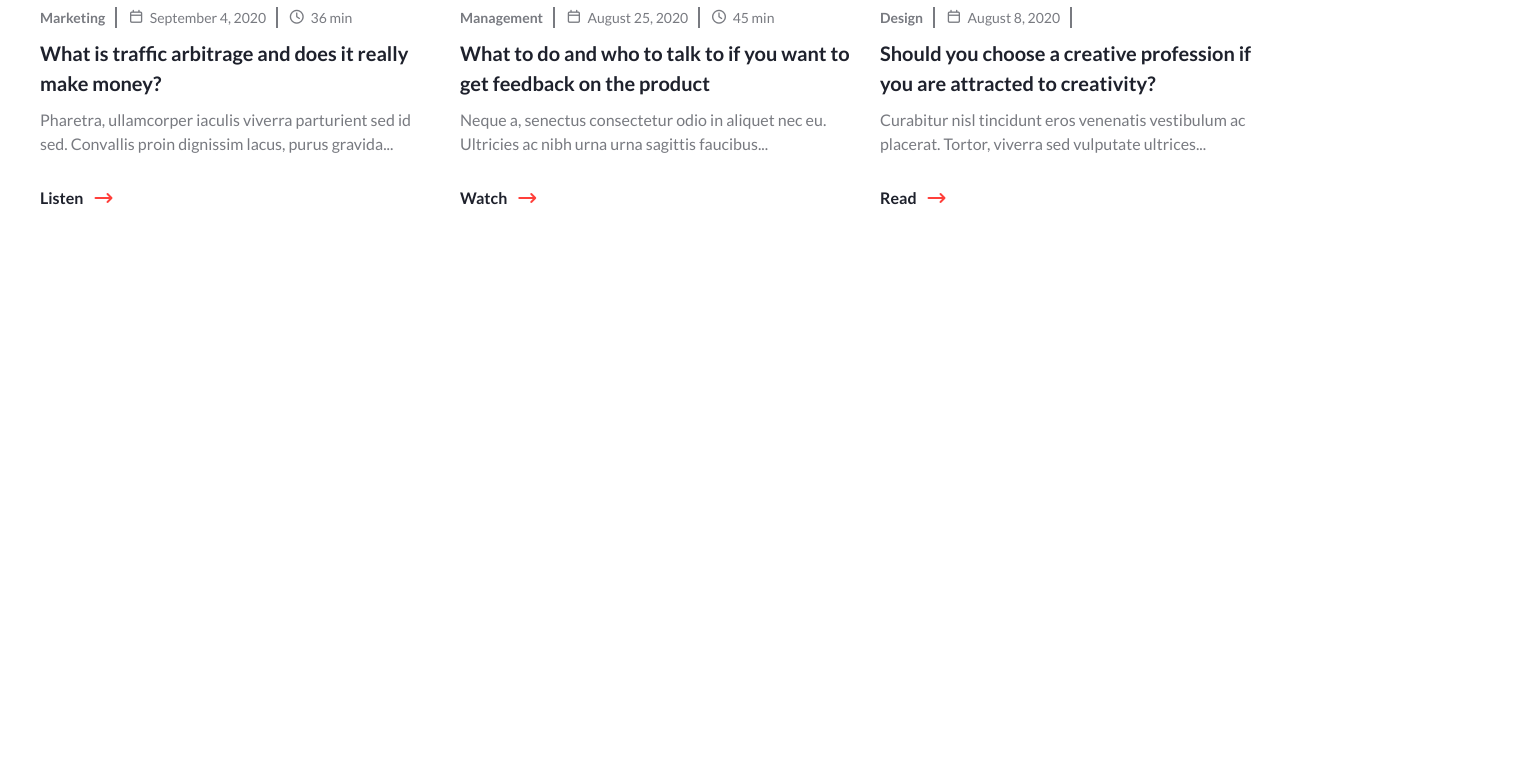
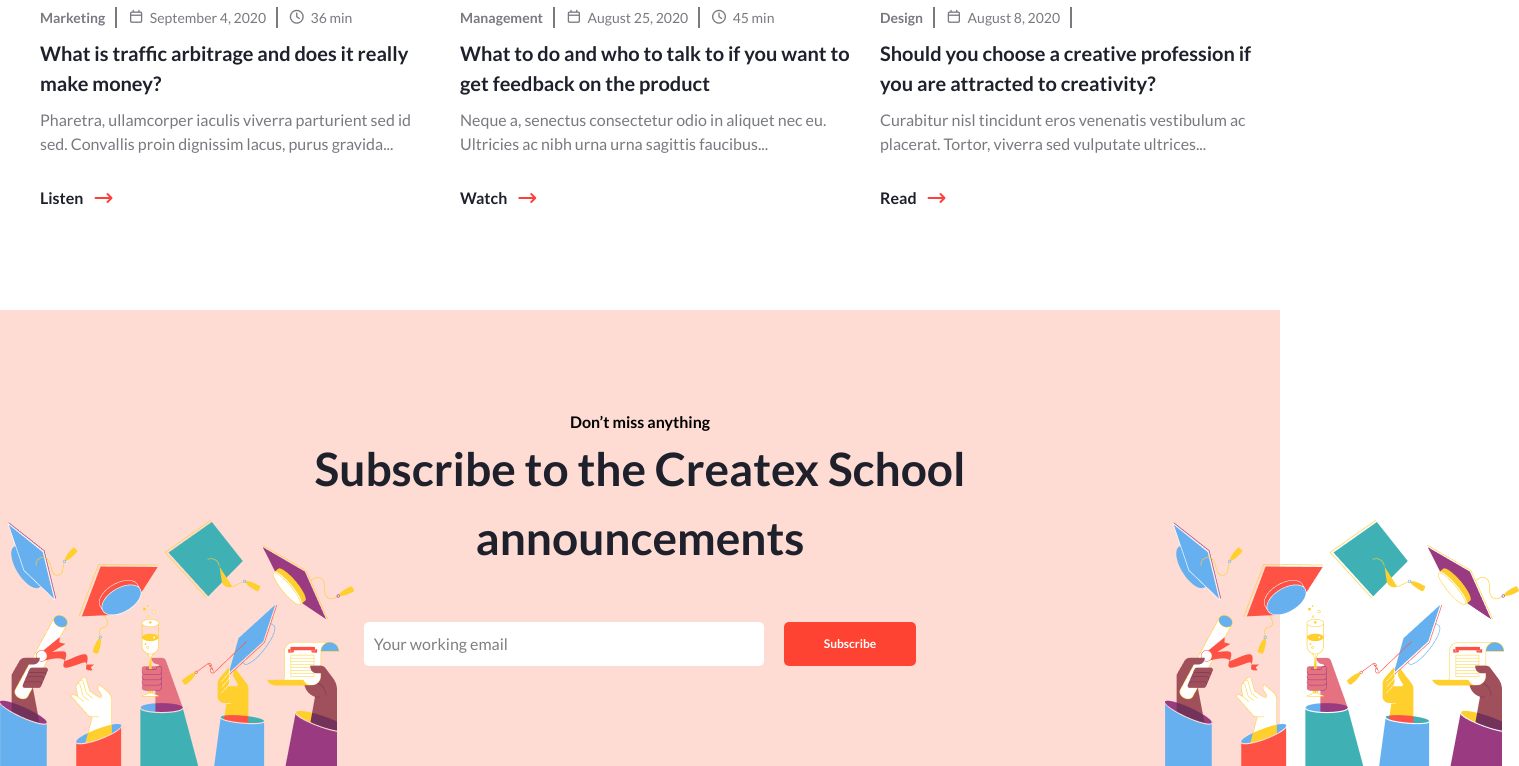
Before and after one commit to Faridun-07/Group-project-3, a website: page index.html in a window 1280 px wide. Shown: the part 6237-7003 px from the top of the page, 1519 px wide, since content can reach past the window. Before the commit the page ends 6547 px from the top, so only its background shows below. Drawn offline with nearby package versions, Linux system fonts and the light colour scheme; files that its build step writes are made by us from their sources.

Commit message:
Add section 10

```diff
--- a/index.html
+++ b/index.html
@@ -407,6 +407,20 @@
             </article>
         </div>
     </section>
+    <div class="bg-[#FEDCD3] relative">
+        <img class="hidden lg:flex absolute top-[210px]" src="./src/Faridunimg/illustration3F.png" alt="">
+        <img class="hidden lg:flex absolute top-[210px] left-[1165px]" src="./src/Faridunimg/illustration3F.png" alt="">
+    <section class="max-w-300 m-auto flex flex-col gap-[50px] p-[50px_15px] lg:p-[100px_0]">
+         <div class="flex flex-col items-center">
+                <h1 class="font-bold">Don’t miss anything</h1>
+                <h1 class="text-[#1E212C] font-bold lg:text-[46px] text-[20px] text-center">Subscribe to the Createx School <br> announcements</h1>
+            </div>
+            <div class="flex gap-[20px] justify-center">
+                <input class="bg-white w-[400px] outline-none py-[10px] rounded-[5px] pl-[10px]" type="email" placeholder="Your working email">
+                 <button class="text-white font-bold text-[12px] bg-[#FE4332] p-[10px_40px] rounded-[5px]">Subscribe</button>
+            </div>
+    </section>
+    </div>
   </main>
   <footer></footer>
 </body>
```
Also changed, not shown: src/Faridunimg/illustration3F.png (added).
